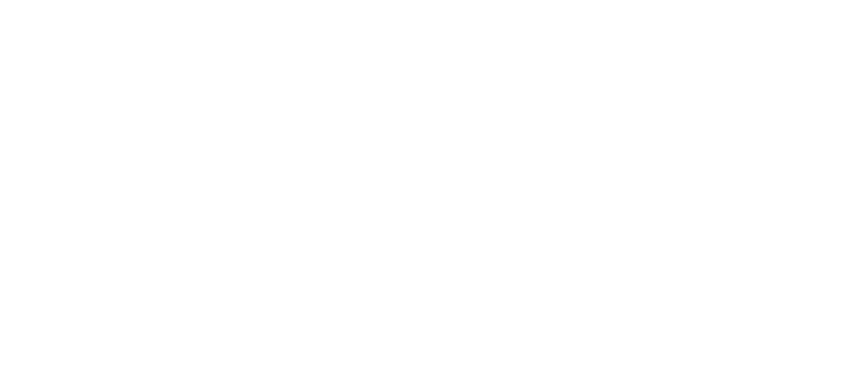
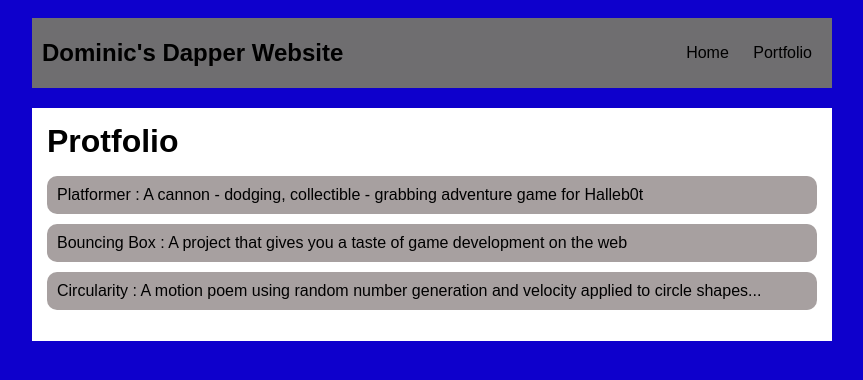
Before and after one commit to DomRag/DomRag.github.io, a plain HTML site: page portfolio.html in a window 1280 px wide. Shown: the whole page, without its empty margins (208-1071 px from the left). Drawn offline with Linux system fonts and the light colour scheme.

Commit message:
add portfolio.html file

```diff
--- a/portfolio.html
+++ b/portfolio.html
@@ -0,0 +1,32 @@
+<!DOCTYPE html>
+<html>
+  <head>
+    <title>Dominic's Dapper Website</title>
+    <link rel="stylesheet" href="style.css">
+  </head>
+
+  <body>
+    <div id="all-contents">
+      <nav>
+
+        <h1>Dominic's Dapper Website</h1>
+        <ul id="nav-ul">
+          <li class="nav-li">
+            <a class="nav-a" href="index.html">Home</a>
+          </li>
+          <li class="nav-li">
+            <a class="nav-a" href="portfolio.html">Portfolio</a>
+          </li>
+        </ul>
+      </nav>
+       <main>
+          <div class="content">
+            <h1>Protfolio</h1>
+            <ul id="portfolio"> <li><a href="projects/platformer/">Platformer : A cannon - dodging, collectible - grabbing adventure game for Halleb0t</a></li>
+              <li><a href="projects/bouncing-box/">Bouncing Box : A project that gives you a taste of game development on the web </a></li>
+              <li><a href="projects/circularity/">Circularity : A motion poem using random number generation and velocity applied to circle shapes...</a></li></ul>
+          </div>
+        </main>
+    </div>
+  </body>
+</html>
--- a/style.css
+++ b/style.css
@@ -62,3 +62,28 @@
 h3 {
   margin: 0px;
 }
+/* portfolio styles */
+.content h1 {
+  color: black;
+}
+
+#portfolio {
+  list-style-type: none;
+  padding-left: 0;
+}
+
+#portfolio li {
+  background: hsl(0, 4%, 64%);
+  padding: 10px;
+  border-radius: 10px;
+  margin-bottom: 10px;
+}
+
+#portfolio li:hover {
+  background: #1a17c0;
+}
+
+#portfolio a {
+  text-decoration: none;
+  color: #000000;
+}
```
